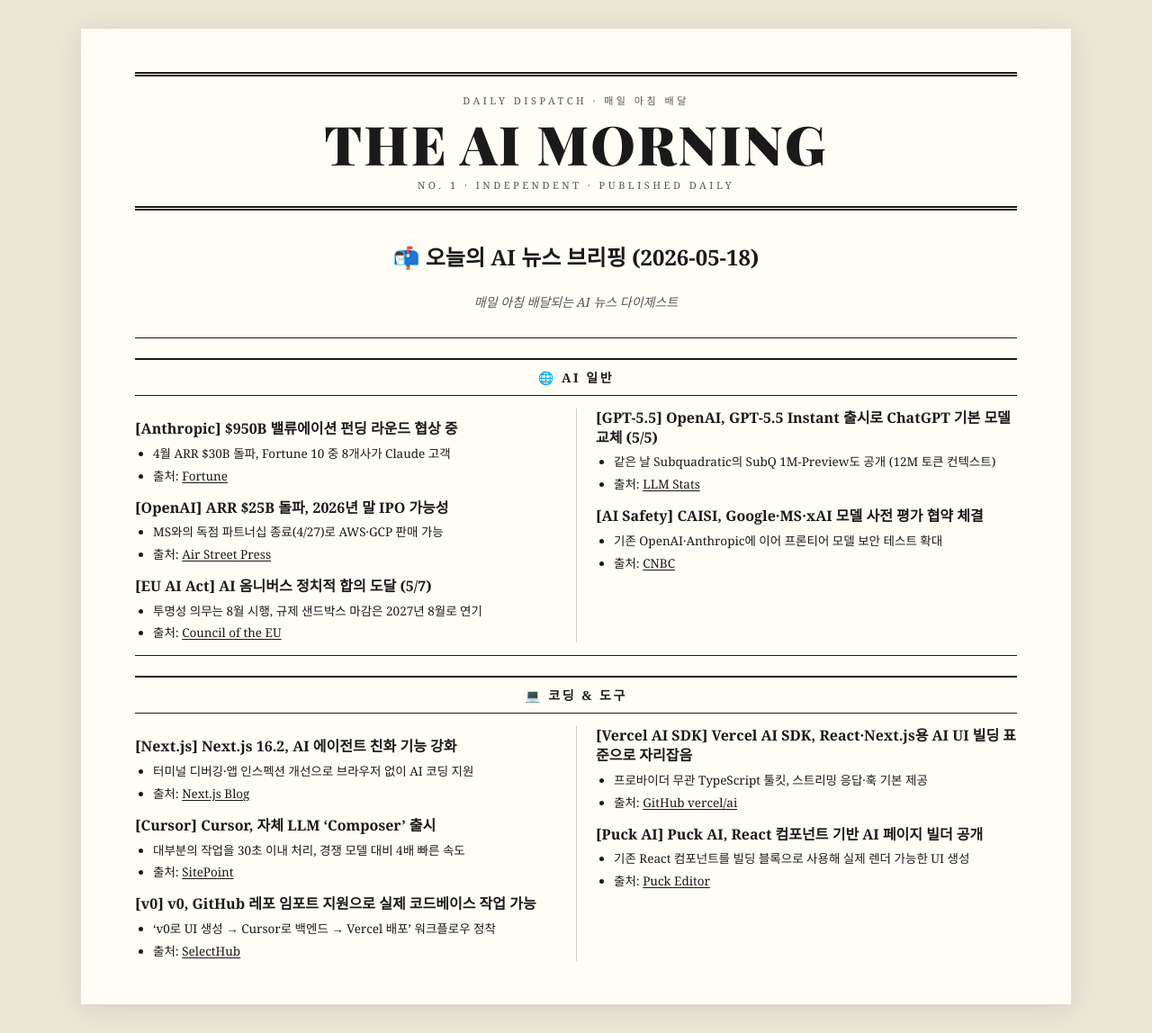
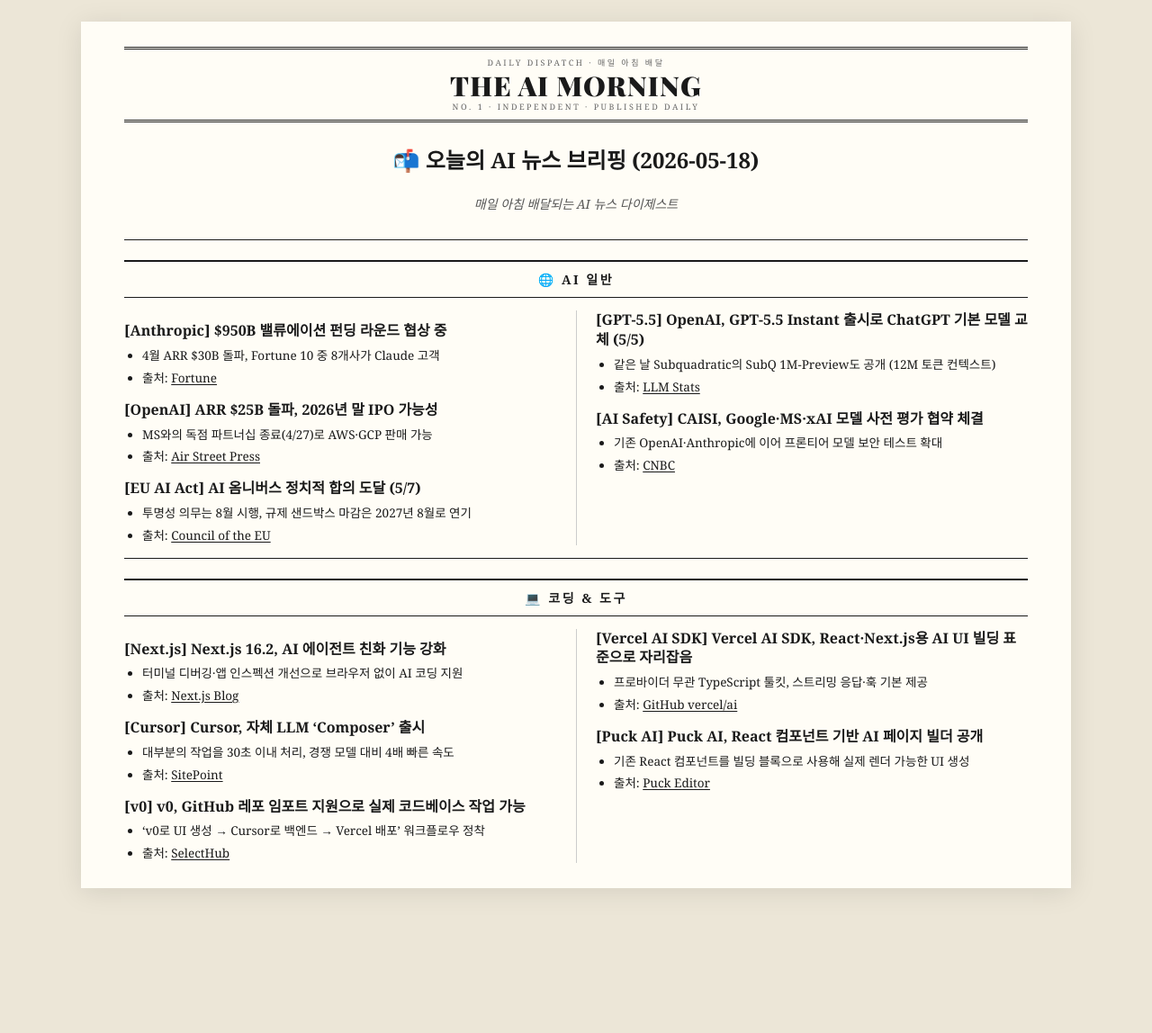
Before and after one commit to kimjans/daily-news, a Jekyll site: the page built from index.md, in a window 1280 px wide. Shown: the whole page at 90% size. Built offline with Jekyll 4.4.1, drawn with Linux system fonts in a browser that asks for light colours; after the commit the page ends 1011 px from its top, so only the background shows below that.

Commit message:
Compact masthead

```diff
--- a/assets/css/style.scss
+++ b/assets/css/style.scss
@@ -13,8 +13,8 @@ body {
 
 .paper {
   max-width: 1100px;
-  margin: 32px auto;
-  padding: 48px 60px;
+  margin: 24px auto;
+  padding: 28px 48px;
   background: #fffdf6;
   box-shadow: 0 4px 28px rgba(0,0,0,0.1);
 }
@@ -22,26 +22,26 @@ body {
 /* ----- Masthead ----- */
 .masthead {
   text-align: center;
-  border-top: 5px double #1a1a1a;
-  border-bottom: 5px double #1a1a1a;
-  padding: 18px 0 14px;
-  margin-bottom: 28px;
+  border-top: 3px double #1a1a1a;
+  border-bottom: 3px double #1a1a1a;
+  padding: 8px 0 6px;
+  margin-bottom: 18px;
 }
 
 .masthead-edge {
-  font-size: 11px;
-  letter-spacing: 0.32em;
+  font-size: 9px;
+  letter-spacing: 0.28em;
   text-transform: uppercase;
-  color: #555;
+  color: #666;
   margin: 0;
 }
 
 .masthead-title {
   font-family: "Playfair Display", "Noto Serif KR", Georgia, serif;
-  font-size: 60px;
+  font-size: 30px;
   font-weight: 900;
   letter-spacing: 0.04em;
-  margin: 8px 0;
+  margin: 2px 0;
   line-height: 1;
 }
 
@@ -131,9 +131,9 @@ body {
 /* Mobile */
 @media (max-width: 760px) {
   .paper {
-    padding: 24px 18px;
-    margin: 12px;
+    padding: 18px 16px;
+    margin: 8px;
   }
-  .masthead-title { font-size: 40px; }
+  .masthead-title { font-size: 24px; }
   .newspaper { column-count: 1; }
 }
```
